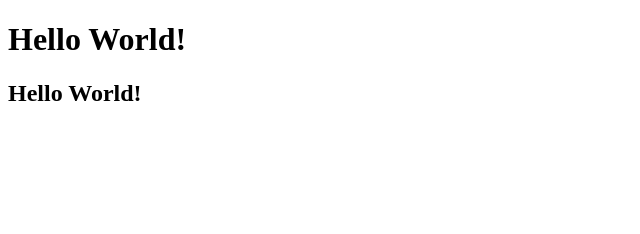
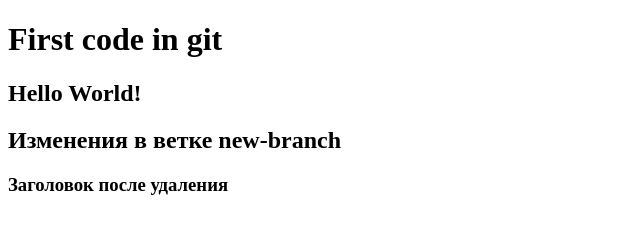
Before and after one commit to Lavreonnn/new-repo, a plain HTML site: page index.html in a window 1280 px wide. Shown: the whole page, without its empty margins (0-640 px from the left). Drawn offline with Linux system fonts and the light colour scheme.

Commit message:
index.html

```diff
--- a/index.html
+++ b/index.html
@@ -3,10 +3,12 @@
 <head>
     <meta charset="UTF-8">
     <meta name="viewport" content="width=device-width, initial-scale=1.0">
-    <title>Document</title>
+    <title>New git project</title>
 </head>
 <body>
-    <h1>Hello World!</h1>
+    <h1>First code in git</h1>
     <h2>Hello World!</h2>
+    <h2>Изменения в ветке new-branch</h2>
+    <h3>Заголовок после удаления</h3>
 </body>
 </html>
```
